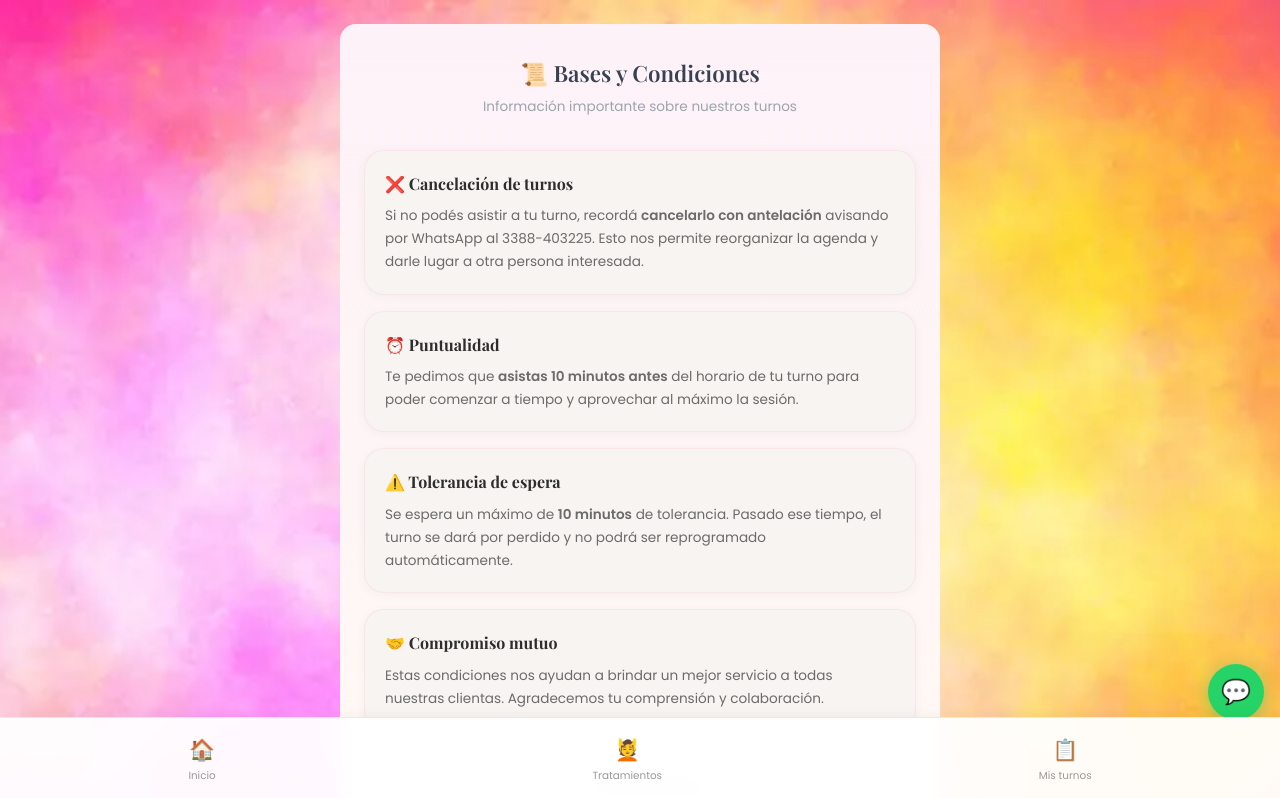
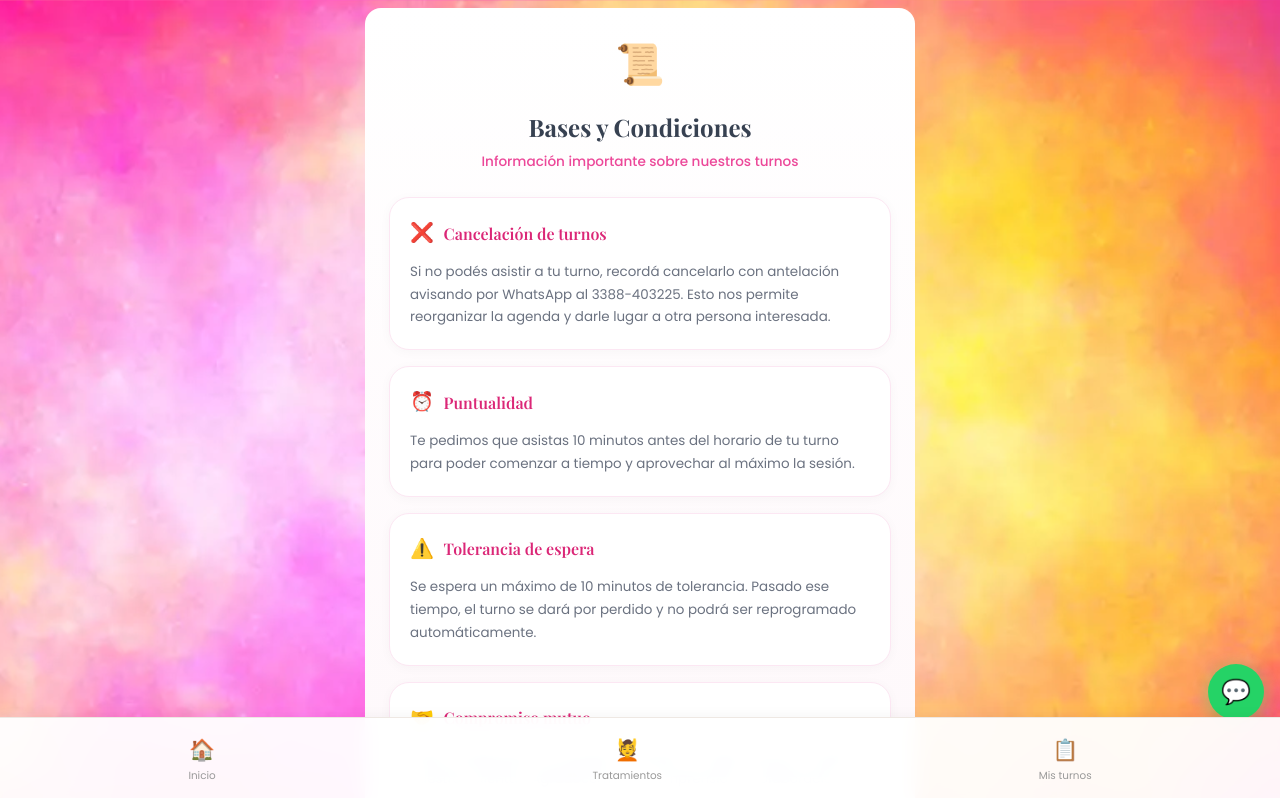
Before and after one commit to PameVillegas/belleza-saludable, a React (Vite) app in the folder frontend/: page /bases-condiciones in a window 1280 px wide. Shown: the top 798 px of the page. Built offline with nearby package versions, Linux system fonts and the light colour scheme.

Commit message:
Bases y Condiciones con mismo estilo que Profesional: iconos, tarjetas rosa pastel

```diff
--- a/frontend/src/pages/Terms.jsx
+++ b/frontend/src/pages/Terms.jsx
@@ -3,52 +3,50 @@ import { useNavigate } from 'react-router-dom';
 function Terms() {
   const navigate = useNavigate();
 
+  const rules = [
+    {
+      icon: '❌',
+      title: 'Cancelación de turnos',
+      text: 'Si no podés asistir a tu turno, recordá cancelarlo con antelación avisando por WhatsApp al 3388-403225. Esto nos permite reorganizar la agenda y darle lugar a otra persona interesada.'
+    },
+    {
+      icon: '⏰',
+      title: 'Puntualidad',
+      text: 'Te pedimos que asistas 10 minutos antes del horario de tu turno para poder comenzar a tiempo y aprovechar al máximo la sesión.'
+    },
+    {
+      icon: '⚠️',
+      title: 'Tolerancia de espera',
+      text: 'Se espera un máximo de 10 minutos de tolerancia. Pasado ese tiempo, el turno se dará por perdido y no podrá ser reprogramado automáticamente.'
+    },
+    {
+      icon: '🤝',
+      title: 'Compromiso mutuo',
+      text: 'Estas condiciones nos ayudan a brindar un mejor servicio a todas nuestras clientas. Agradecemos tu comprensión y colaboración.'
+    },
+  ];
+
   return (
-    <div className="booking-container fade-up">
-      <div className="booking-header">
-        <h2 className="booking-title">📜 Bases y Condiciones</h2>
-        <p className="booking-subtitle">Información importante sobre nuestros turnos</p>
+    <div className="professional-page fade-up">
+      {/* Header */}
+      <div className="prof-header" style={{ marginBottom: '1.5rem' }}>
+        <span style={{ fontSize: '2.5rem', display: 'block', marginBottom: '0.75rem' }}>📜</span>
+        <h2 className="prof-name">Bases y Condiciones</h2>
+        <p className="prof-specialty">Información importante sobre nuestros turnos</p>
       </div>
 
-      <div style={{ display: 'flex', flexDirection: 'column', gap: '1rem' }}>
-        <div className="card" style={{ padding: '1.25rem', background: 'var(--color-beige)' }}>
-          <h3 style={{ fontFamily: 'var(--font-display)', fontSize: '1rem', marginBottom: '0.5rem', display: 'flex', alignItems: 'center', gap: '0.5rem' }}>
-            ❌ Cancelación de turnos
-          </h3>
-          <p style={{ fontSize: '0.85rem', color: 'var(--color-text-light)', lineHeight: '1.7' }}>
-            Si no podés asistir a tu turno, recordá <strong>cancelarlo con antelación</strong> avisando por WhatsApp al 3388-403225. Esto nos permite reorganizar la agenda y darle lugar a otra persona interesada.
-          </p>
+      {/* Reglas */}
+      {rules.map((rule, i) => (
+        <div key={i} className="prof-section">
+          <div className="prof-section-header">
+            <span className="prof-section-icon">{rule.icon}</span>
+            <h3 className="prof-section-title">{rule.title}</h3>
+          </div>
+          <p className="prof-section-text">{rule.text}</p>
         </div>
+      ))}
 
-        <div className="card" style={{ padding: '1.25rem', background: 'var(--color-beige)' }}>
-          <h3 style={{ fontFamily: 'var(--font-display)', fontSize: '1rem', marginBottom: '0.5rem', display: 'flex', alignItems: 'center', gap: '0.5rem' }}>
-            ⏰ Puntualidad
-          </h3>
-          <p style={{ fontSize: '0.85rem', color: 'var(--color-text-light)', lineHeight: '1.7' }}>
-            Te pedimos que <strong>asistas 10 minutos antes</strong> del horario de tu turno para poder comenzar a tiempo y aprovechar al máximo la sesión.
-          </p>
-        </div>
-
-        <div className="card" style={{ padding: '1.25rem', background: 'var(--color-beige)' }}>
-          <h3 style={{ fontFamily: 'var(--font-display)', fontSize: '1rem', marginBottom: '0.5rem', display: 'flex', alignItems: 'center', gap: '0.5rem' }}>
-            ⚠️ Tolerancia de espera
-          </h3>
-          <p style={{ fontSize: '0.85rem', color: 'var(--color-text-light)', lineHeight: '1.7' }}>
-            Se espera un máximo de <strong>10 minutos</strong> de tolerancia. Pasado ese tiempo, el turno se dará por perdido y no podrá ser reprogramado automáticamente.
-          </p>
-        </div>
-
-        <div className="card" style={{ padding: '1.25rem', background: 'var(--color-beige)' }}>
-          <h3 style={{ fontFamily: 'var(--font-display)', fontSize: '1rem', marginBottom: '0.5rem', display: 'flex', alignItems: 'center', gap: '0.5rem' }}>
-            🤝 Compromiso mutuo
-          </h3>
-          <p style={{ fontSize: '0.85rem', color: 'var(--color-text-light)', lineHeight: '1.7' }}>
-            Estas condiciones nos ayudan a brindar un mejor servicio a todas nuestras clientas. Agradecemos tu comprensión y colaboración.
-          </p>
-        </div>
-      </div>
-
-      <div style={{ textAlign: 'center', marginTop: '2rem' }}>
+      <div style={{ textAlign: 'center', marginTop: '2rem', paddingBottom: '1rem' }}>
         <button className="btn btn-secondary" onClick={() => navigate('/inicio')}>
           ← Volver al inicio
         </button>
```
